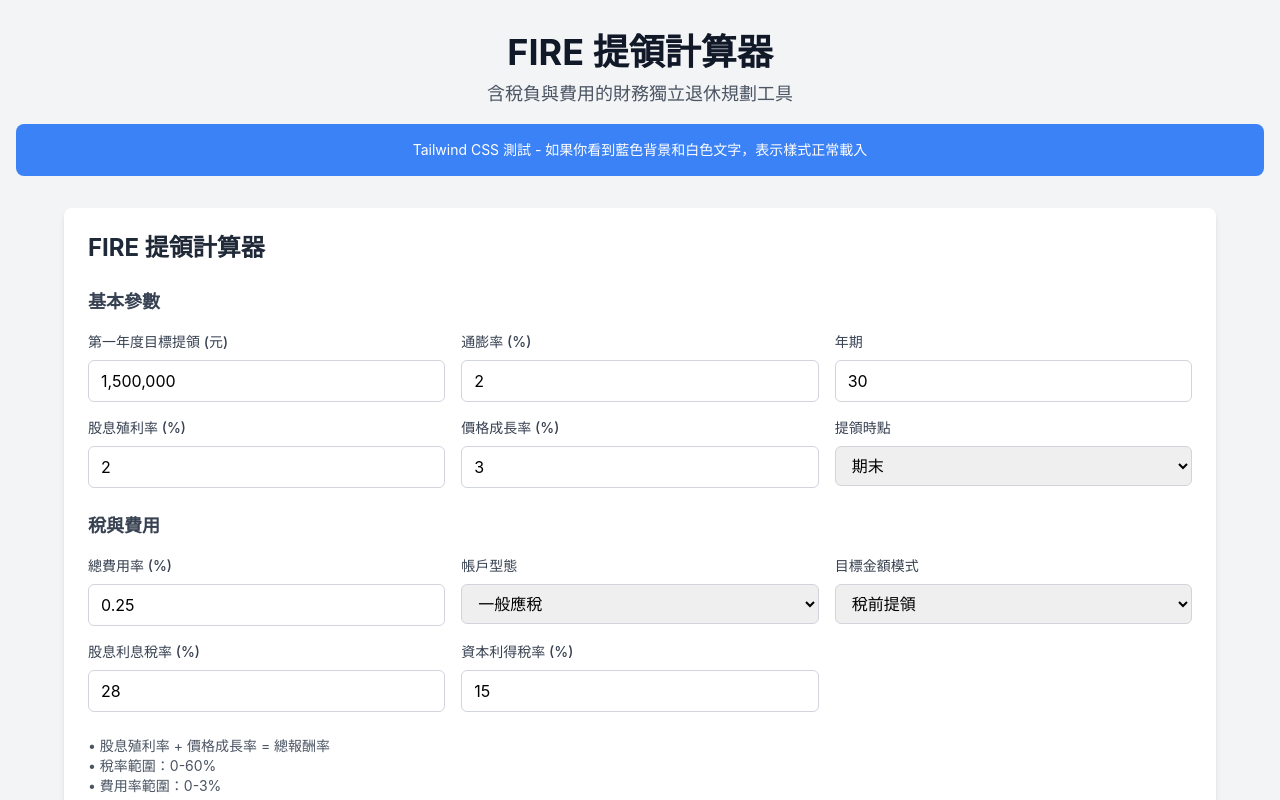
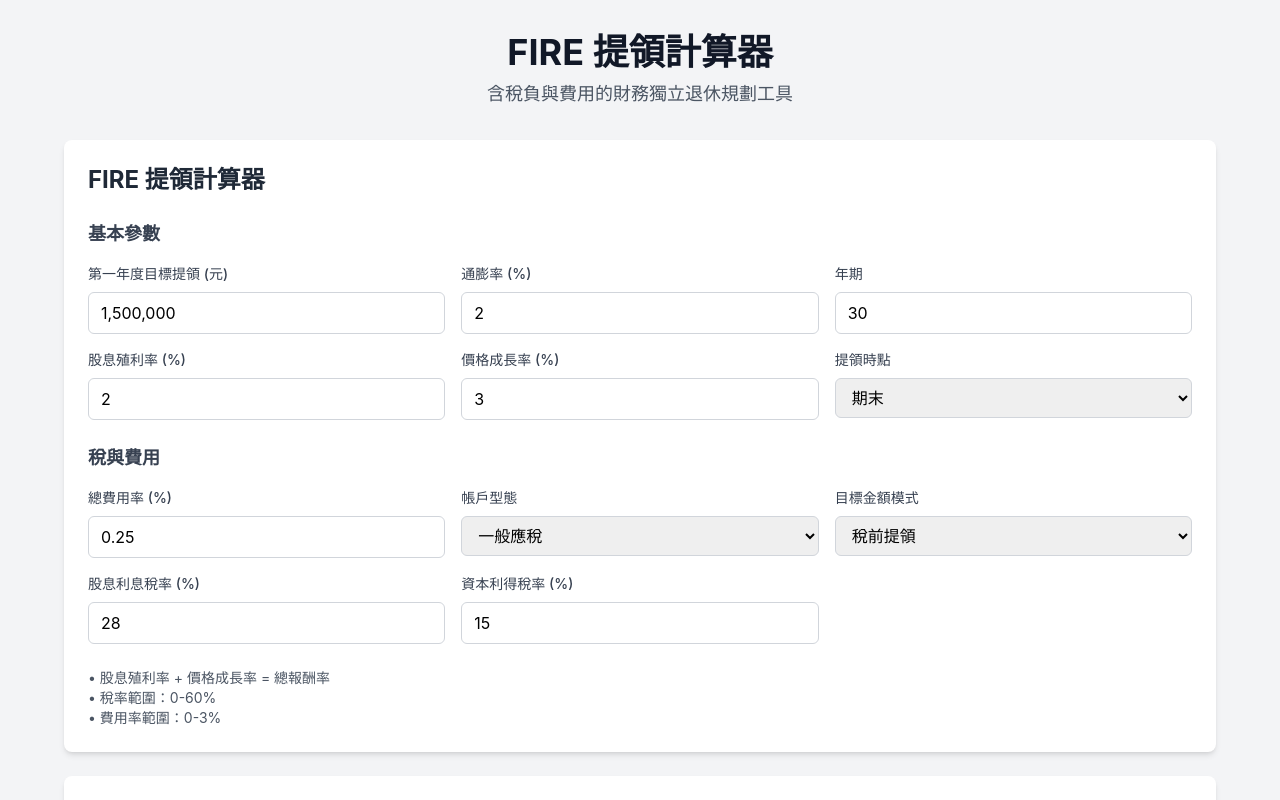
Before and after one commit to kylewangtw/FIRE-calculator, a React (Create React App) app: page / in a window 1280 px wide. Shown: the top 800 px of the page. Built offline with nearby package versions, Linux system fonts and the light colour scheme.

Commit message:
Remove test element and clean up interface

```diff
--- a/src/App.tsx
+++ b/src/App.tsx
@@ -56,10 +56,6 @@ function App() {
           <p className="text-lg text-gray-600">
             含稅負與費用的財務獨立退休規劃工具
           </p>
-          {/* Tailwind 測試 */}
-          <div className="mt-4 p-4 bg-blue-500 text-white rounded-lg">
-            <p className="text-sm">Tailwind CSS 測試 - 如果你看到藍色背景和白色文字，表示樣式正常載入</p>
-          </div>
         </header>
 
         <main className="max-w-6xl mx-auto">
```
